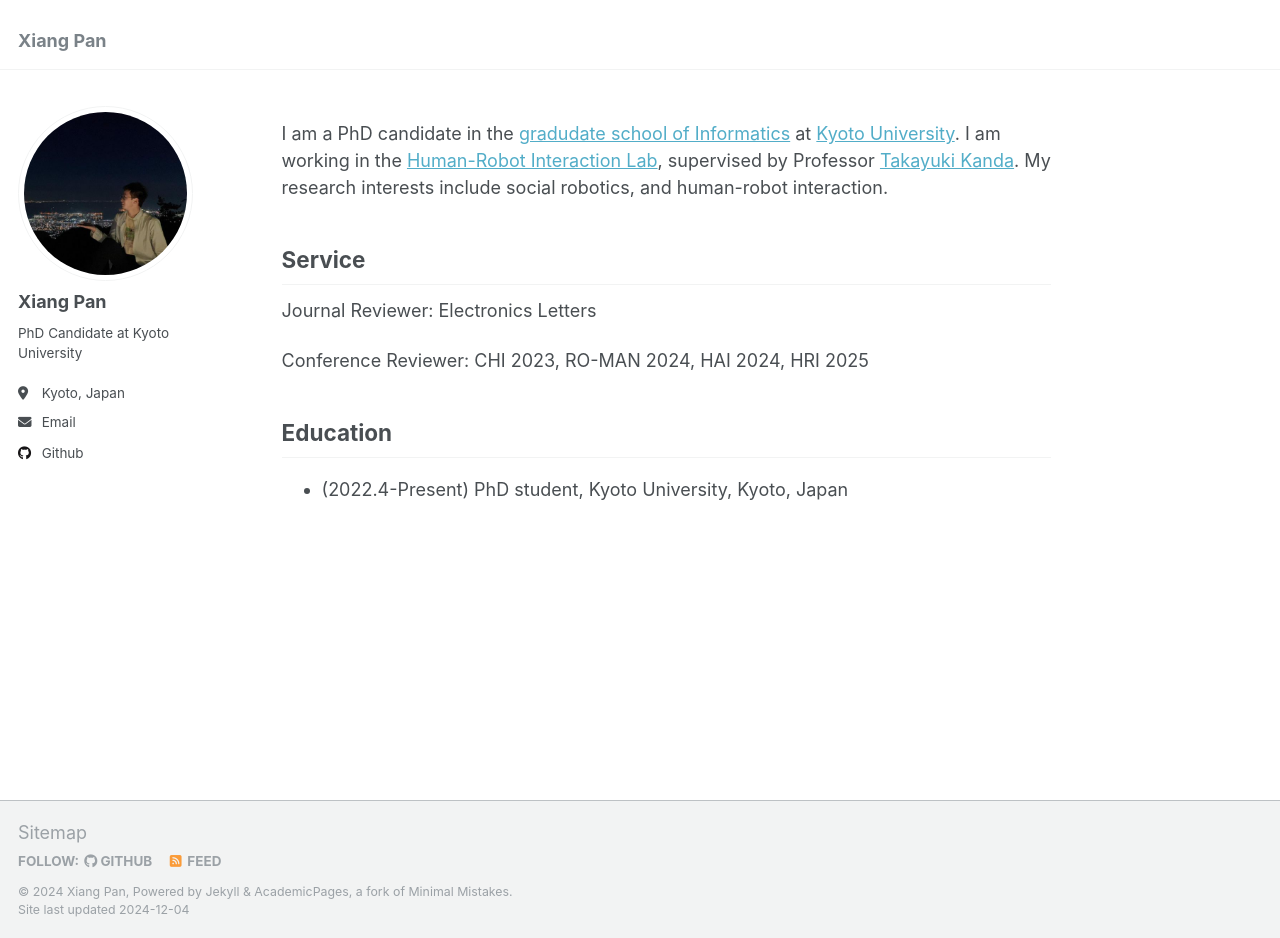
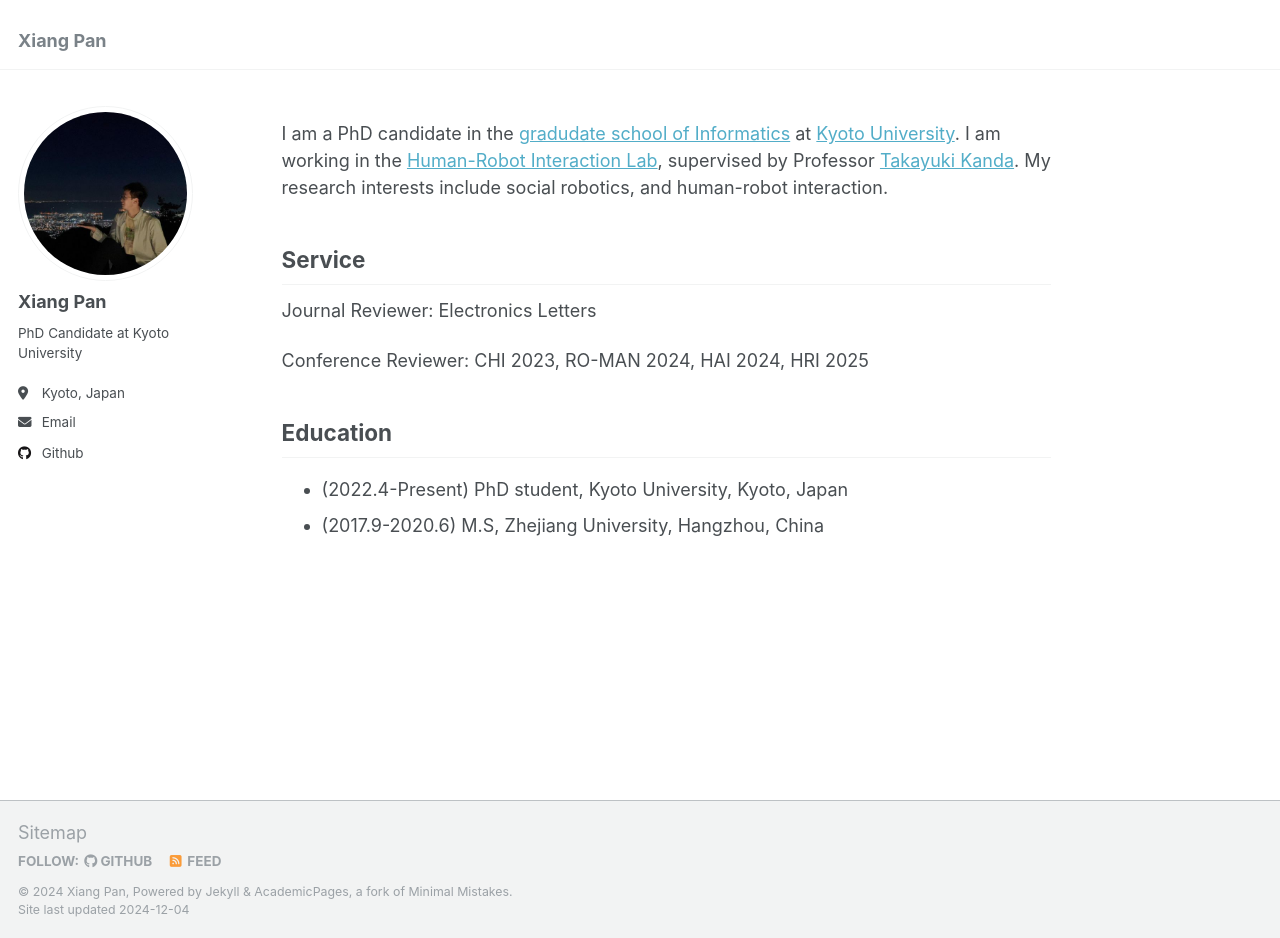
Before and after one commit to pan-xiang/pan-xiang.github.io, a Jekyll site: the page built from _pages/about.md, in a window 1280 px wide and 938 px high. Built offline with Jekyll 4.4.1, drawn with Linux system fonts in a browser that asks for light colours.

Commit message:
Update about.md

```diff
--- a/_pages/about.md
+++ b/_pages/about.md
@@ -24,6 +24,7 @@ Conference Reviewer: CHI 2023, RO-MAN 2024, HAI 2024, HRI 2025
 <ul>
 
 <li>(2022.4-Present) PhD student, Kyoto University, Kyoto, Japan</li>
+<li>(2017.9-2020.6) M.S, Zhejiang University, Hangzhou, China</li>
 
 </ul>
 
```
